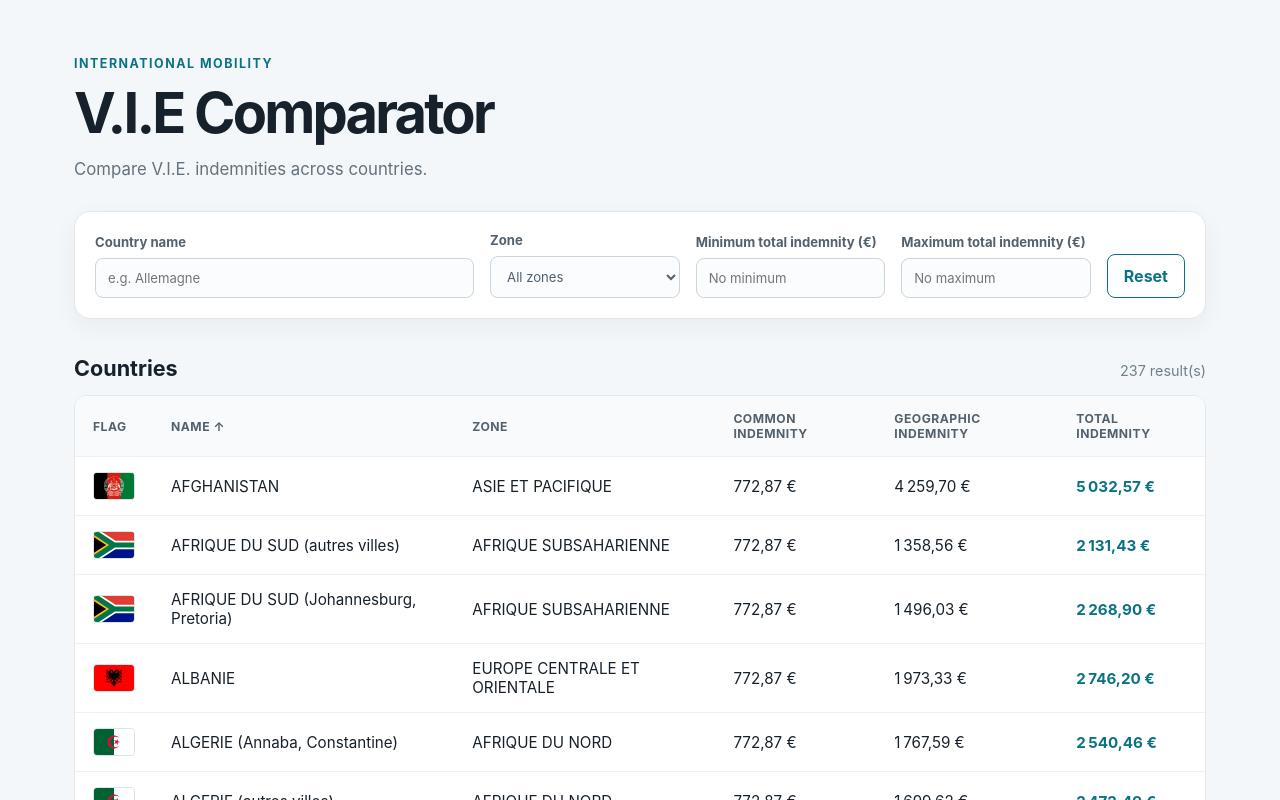
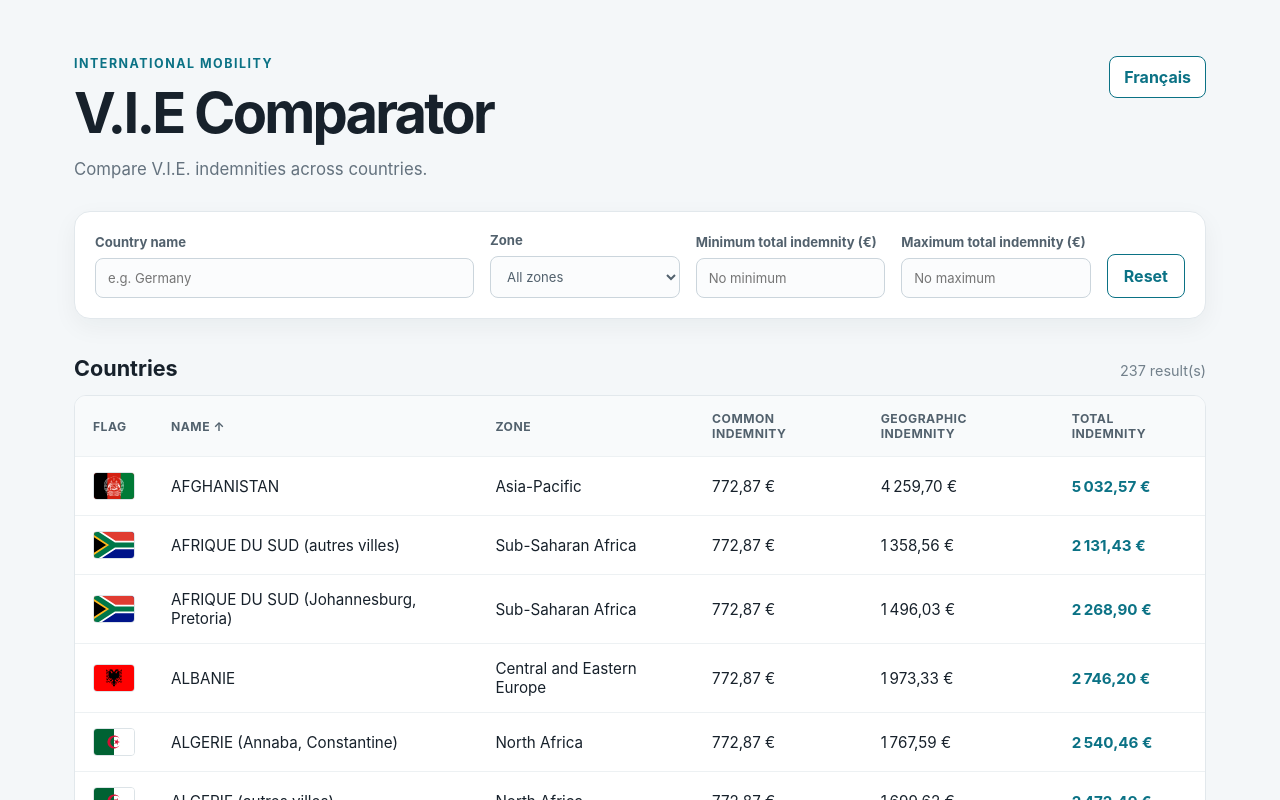
Before and after one commit to AbdourahmaneGadio/v.i.e_comparator, a React (Vite) app: page / in a window 1280 px wide. Shown: the top 800 px of the page. Built offline with nearby package versions, Linux system fonts and the light colour scheme.

Commit message:
feat: add English and French translations

```diff
--- a/src/App.tsx
+++ b/src/App.tsx
@@ -2,6 +2,7 @@ import { useMemo, useState, type ChangeEvent } from "react";
 import countriesData from "./data/countries_v.i.e_data";
 import CountryTable from "./components/CountryTable";
 import Filters from "./components/Filters";
+import { translations, type Language } from "./i18n";
 import { ZONES, type SortColumn, type SortDirection, type Zone } from "./types";
 
 const pageSize = 10;
@@ -253,6 +254,7 @@ const getZone = (countryName: string) =>
   zoneByCountry[getCountryKey(countryName)] ?? "ASIE ET PACIFIQUE";
 
 function App() {
+  const [language, setLanguage] = useState<Language>("en");
   const [nameSearch, setNameSearch] = useState("");
   const [minimumIndemnity, setMinimumIndemnity] = useState("");
   const [maximumIndemnity, setMaximumIndemnity] = useState("");
@@ -260,6 +262,7 @@ function App() {
   const [currentPage, setCurrentPage] = useState(1);
   const [sortColumn, setSortColumn] = useState<SortColumn>("name");
   const [sortDirection, setSortDirection] = useState<SortDirection>("ascending");
+  const translation = translations[language];
 
   const sortedCountries = useMemo(() => {
     const normalizedName = nameSearch.trim().toLocaleLowerCase();
@@ -322,11 +325,23 @@ function App() {
   };
 
   return (
-    <main className="app-shell">
+    <main className="app-shell" lang={language}>
       <header className="page-header">
-        <p className="eyebrow">International mobility</p>
-        <h1>V.I.E Comparator</h1>
-        <p className="intro">Compare V.I.E. indemnities across countries.</p>
+        <div className="header-row">
+          <div>
+            <p className="eyebrow">{translation.eyebrow}</p>
+            <h1>{translation.title}</h1>
+          </div>
+          <button
+            type="button"
+            className="language-toggle"
+            aria-label={translation.switchLanguage}
+            onClick={() => setLanguage(language === "en" ? "fr" : "en")}
+          >
+            {translation.switchLanguage}
+          </button>
+        </div>
+        <p className="intro">{translation.intro}</p>
       </header>
 
       <Filters
@@ -335,6 +350,7 @@ function App() {
         maximumIndemnity={maximumIndemnity}
         selectedZone={selectedZone}
         zones={ZONES}
+        translation={translation}
         onNameChange={(value) => {
           setNameSearch(value);
           setCurrentPage(1);
@@ -350,15 +366,15 @@ function App() {
 
       <section className="results" aria-live="polite">
         <div className="results-heading">
-          <h2>Countries</h2>
-          <span>{sortedCountries.length} result(s)</span>
+          <h2>{translation.countries}</h2>
+          <span>{translation.resultCount(sortedCountries.length)}</span>
         </div>
 
         {minimumIndemnity !== "" && maximumIndemnity !== "" &&
         Number(minimumIndemnity) > Number(maximumIndemnity) ? (
-          <p className="empty-state">The minimum cannot be greater than the maximum.</p>
+          <p className="empty-state">{translation.minimumError}</p>
         ) : sortedCountries.length === 0 ? (
-          <p className="empty-state">No countries match these filters.</p>
+          <p className="empty-state">{translation.noMatches}</p>
         ) : (
           <CountryTable
             countries={visibleCountries}
@@ -371,6 +387,7 @@ function App() {
             onSort={handleSort}
             onPreviousPage={() => setCurrentPage((page) => page - 1)}
             onNextPage={() => setCurrentPage((page) => page + 1)}
+            translation={translation}
           />
         )}
       </section>
--- a/src/components/CountryTable.tsx
+++ b/src/components/CountryTable.tsx
@@ -1,4 +1,5 @@
 import type { Country, SortColumn, SortDirection, Zone } from "../types";
+import type { Translation } from "../i18n";
 import Pagination from "./Pagination";
 
 const currencyFormatter = new Intl.NumberFormat("fr-FR", {
@@ -17,6 +18,7 @@ interface CountryTableProps {
   onSort: (column: SortColumn) => void;
   onPreviousPage: () => void;
   onNextPage: () => void;
+  translation: Translation;
 }
 
 interface SortableHeaderProps {
@@ -51,18 +53,19 @@ function CountryTable({
   onSort,
   onPreviousPage,
   onNextPage,
+  translation,
 }: CountryTableProps) {
   return (
     <div className="table-wrapper">
       <table>
         <thead>
           <tr>
-            <th scope="col">Flag</th>
-            <SortableHeader label="Name" column="name" activeColumn={sortColumn} direction={sortDirection} onSort={onSort} />
-            <SortableHeader label="Zone" column="zone" activeColumn={sortColumn} direction={sortDirection} onSort={onSort} />
-            <SortableHeader label="Common indemnity" column="commonIndemnity" activeColumn={sortColumn} direction={sortDirection} onSort={onSort} />
-            <SortableHeader label="Geographic indemnity" column="geographicIndemnity" activeColumn={sortColumn} direction={sortDirection} onSort={onSort} />
-            <SortableHeader label="Total indemnity" column="monthlyPay" activeColumn={sortColumn} direction={sortDirection} onSort={onSort} />
+            <th scope="col">{translation.flag}</th>
+            <SortableHeader label={translation.name} column="name" activeColumn={sortColumn} direction={sortDirection} onSort={onSort} />
+            <SortableHeader label={translation.zone} column="zone" activeColumn={sortColumn} direction={sortDirection} onSort={onSort} />
+            <SortableHeader label={translation.commonIndemnity} column="commonIndemnity" activeColumn={sortColumn} direction={sortDirection} onSort={onSort} />
+            <SortableHeader label={translation.geographicIndemnity} column="geographicIndemnity" activeColumn={sortColumn} direction={sortDirection} onSort={onSort} />
+            <SortableHeader label={translation.totalIndemnity} column="monthlyPay" activeColumn={sortColumn} direction={sortDirection} onSort={onSort} />
           </tr>
         </thead>
         <tbody>
@@ -72,11 +75,11 @@ function CountryTable({
                 <img
                   className="country-flag"
                   src={`/flags/${getFlagCode(country.name)}.svg`}
-                  alt={`${country.name} flag`}
+                  alt={translation.flagAlt(country.name)}
                 />
               </td>
               <td>{country.name}</td>
-              <td>{getZone(country.name)}</td>
+              <td>{translation.zones[getZone(country.name)]}</td>
               <td>{currencyFormatter.format(country.commonIndemnity)}</td>
               <td>{currencyFormatter.format(country.geographicIndemnity)}</td>
               <td className="total-cell">{currencyFormatter.format(country.monthlyPay)}</td>
@@ -89,6 +92,7 @@ function CountryTable({
         totalPages={totalPages}
         onPrevious={onPreviousPage}
         onNext={onNextPage}
+        translation={translation}
       />
     </div>
   );
--- a/src/components/Filters.tsx
+++ b/src/components/Filters.tsx
@@ -1,4 +1,5 @@
 import type { ChangeEvent } from "react";
+import type { Translation } from "../i18n";
 import type { Zone } from "../types";
 
 interface FiltersProps {
@@ -7,6 +8,7 @@ interface FiltersProps {
   maximumIndemnity: string;
   selectedZone: Zone | "";
   zones: readonly Zone[];
+  translation: Translation;
   onNameChange: (value: string) => void;
   onMinimumChange: (event: ChangeEvent<HTMLInputElement>) => void;
   onMaximumChange: (event: ChangeEvent<HTMLInputElement>) => void;
@@ -20,6 +22,7 @@ function Filters({
   maximumIndemnity,
   selectedZone,
   zones,
+  translation,
   onNameChange,
   onMinimumChange,
   onMaximumChange,
@@ -27,56 +30,56 @@ function Filters({
   onReset,
 }: FiltersProps) {
   return (
-    <section className="filters" aria-label="Country filters">
+    <section className="filters" aria-label={translation.countryFilters}>
       <label>
-        Country name
+        {translation.countryName}
         <input
           type="search"
           value={nameSearch}
-          placeholder="e.g. Allemagne"
+          placeholder={translation.countryPlaceholder}
           onChange={(event) => onNameChange(event.target.value)}
         />
       </label>
 
       <label>
-        Zone
+        {translation.zone}
         <select
           value={selectedZone}
           onChange={(event) => onZoneChange(event.target.value as Zone | "")}
         >
-          <option value="">All zones</option>
+          <option value="">{translation.allZones}</option>
           {zones.map((zone) => (
-            <option key={zone} value={zone}>{zone}</option>
+            <option key={zone} value={zone}>{translation.zones[zone]}</option>
           ))}
         </select>
       </label>
 
       <label>
-        Minimum total indemnity (€)
+        {translation.minimumIndemnity}
         <input
           type="number"
           min="0"
           step="0.01"
           value={minimumIndemnity}
-          placeholder="No minimum"
+          placeholder={translation.noMinimum}
           onChange={onMinimumChange}
         />
       </label>
 
       <label>
-        Maximum total indemnity (€)
+        {translation.maximumIndemnity}
         <input
           type="number"
           min="0"
           step="0.01"
           value={maximumIndemnity}
-          placeholder="No maximum"
+          placeholder={translation.noMaximum}
           onChange={onMaximumChange}
         />
       </label>
 
       <button type="button" className="reset-button" onClick={onReset}>
-        Reset
+        {translation.reset}
       </button>
     </section>
   );
--- /dev/null
+++ b/src/i18n.ts
@@ -0,0 +1,127 @@
+import type { Zone } from "./types";
+
+export type Language = "en" | "fr";
+
+export interface Translation {
+  languageName: string;
+  switchLanguage: string;
+  eyebrow: string;
+  title: string;
+  intro: string;
+  countryFilters: string;
+  countryName: string;
+  countryPlaceholder: string;
+  zone: string;
+  allZones: string;
+  minimumIndemnity: string;
+  maximumIndemnity: string;
+  noMinimum: string;
+  noMaximum: string;
+  reset: string;
+  countries: string;
+  resultCount: (count: number) => string;
+  minimumError: string;
+  noMatches: string;
+  flag: string;
+  flagAlt: (country: string) => string;
+  name: string;
+  commonIndemnity: string;
+  geographicIndemnity: string;
+  totalIndemnity: string;
+  countryTablePages: string;
+  previous: string;
+  pageOf: (currentPage: number, totalPages: number) => string;
+  next: string;
+  zones: Record<Zone, string>;
+}
+
+const englishZones: Record<Zone, string> = {
+  "AFRIQUE DU NORD": "North Africa",
+  "AFRIQUE SUBSAHARIENNE": "Sub-Saharan Africa",
+  "AMERIQUE DU NORD": "North America",
+  "AMERIQUE LATINE": "Latin America",
+  "ASIE ET PACIFIQUE": "Asia-Pacific",
+  "EUROPE CENTRALE ET ORIENTALE": "Central and Eastern Europe",
+  "EUROPE OCCIDENTALE": "Western Europe",
+  "PROCHE ET MOYEN-ORIENT": "Near and Middle East",
+  OCEANIE: "Oceania",
+};
+
+const frenchZones: Record<Zone, string> = {
+  "AFRIQUE DU NORD": "Afrique du Nord",
+  "AFRIQUE SUBSAHARIENNE": "Afrique subsaharienne",
+  "AMERIQUE DU NORD": "Amérique du Nord",
+  "AMERIQUE LATINE": "Amérique latine",
+  "ASIE ET PACIFIQUE": "Asie et Pacifique",
+  "EUROPE CENTRALE ET ORIENTALE": "Europe centrale et orientale",
+  "EUROPE OCCIDENTALE": "Europe occidentale",
+  "PROCHE ET MOYEN-ORIENT": "Proche et Moyen-Orient",
+  OCEANIE: "Océanie",
+};
+
+export const translations: Record<Language, Translation> = {
+  en: {
+    languageName: "English",
+    switchLanguage: "Français",
+    eyebrow: "International mobility",
+    title: "V.I.E Comparator",
+    intro: "Compare V.I.E. indemnities across countries.",
+    countryFilters: "Country filters",
+    countryName: "Country name",
+    countryPlaceholder: "e.g. Germany",
+    zone: "Zone",
+    allZones: "All zones",
+    minimumIndemnity: "Minimum total indemnity (€)",
+    maximumIndemnity: "Maximum total indemnity (€)",
+    noMinimum: "No minimum",
+    noMaximum: "No maximum",
+    reset: "Reset",
+    countries: "Countries",
+    resultCount: (count) => `${count} result(s)`,
+    minimumError: "The minimum cannot be greater than the maximum.",
+    noMatches: "No countries match these filters.",
+    flag: "Flag",
+    flagAlt: (country) => `${country} flag`,
+    name: "Name",
+    commonIndemnity: "Common indemnity",
+    geographicIndemnity: "Geographic indemnity",
+    totalIndemnity: "Total indemnity",
+    countryTablePages: "Country table pages",
+    previous: "Previous",
+    pageOf: (currentPage, totalPages) => `Page ${currentPage} of ${totalPages}`,
+    next: "Next",
+    zones: englishZones,
+  },
+  fr: {
+    languageName: "Français",
+    switchLanguage: "English",
+    eyebrow: "Mobilité internationale",
+    title: "Comparateur V.I.E.",
+    intro: "Comparez les indemnités V.I.E. entre les pays.",
+    countryFilters: "Filtres par pays",
+    countryName: "Nom du pays",
+    countryPlaceholder: "ex. Allemagne",
+    zone: "Zone",
+    allZones: "Toutes les zones",
+    minimumIndemnity: "Indemnité totale minimale (€)",
+    maximumIndemnity: "Indemnité totale maximale (€)",
+    noMinimum: "Aucun minimum",
+    noMaximum: "Aucun maximum",
+    reset: "Réinitialiser",
+    countries: "Pays",
+    resultCount: (count) => `${count} résultat${count === 1 ? "" : "s"}`,
+    minimumError: "Le minimum ne peut pas être supérieur au maximum.",
+    noMatches: "Aucun pays ne correspond à ces filtres.",
+    flag: "Drapeau",
+    flagAlt: (country) => `Drapeau de ${country}`,
+    name: "Nom",
+    commonIndemnity: "Indemnité commune",
+    geographicIndemnity: "Indemnité géographique",
+    totalIndemnity: "Indemnité totale",
+    countryTablePages: "Pages du tableau des pays",
+    previous: "Précédent",
+    pageOf: (currentPage, totalPages) => `Page ${currentPage} sur ${totalPages}`,
+    next: "Suivant",
+    zones: frenchZones,
+  },
+};
--- a/src/index.css
+++ b/src/index.css
@@ -12,10 +12,13 @@ body { margin: 0; }
 
 .app-shell { max-width: 1180px; margin: 0 auto; padding: 56px 24px; }
 .page-header { margin-bottom: 32px; }
+.header-row { display: flex; align-items: flex-start; justify-content: space-between; gap: 24px; }
 .eyebrow { margin: 0 0 8px; color: #0b7285; font-size: 0.78rem; font-weight: 700; letter-spacing: 0.12em; text-transform: uppercase; }
 h1, h2 { margin: 0; }
 h1 { font-size: clamp(2rem, 5vw, 3.5rem); letter-spacing: -0.05em; }
 .intro { margin: 12px 0 0; color: #64727e; font-size: 1.05rem; }
+.language-toggle { flex: 0 0 auto; padding: 10px 14px; color: #0b7285; font: inherit; font-weight: 700; background: #fff; border: 1px solid #0b7285; border-radius: 8px; cursor: pointer; }
+.language-toggle:hover { color: #fff; background: #0b7285; }
 
 .filters { display: grid; grid-template-columns: minmax(220px, 2fr) repeat(3, minmax(170px, 1fr)) auto; align-items: end; gap: 16px; padding: 20px; background: #fff; border: 1px solid #e2e8ec; border-radius: 16px; box-shadow: 0 8px 24px rgb(23 33 43 / 5%); }
 label { display: grid; gap: 8px; color: #52616d; font-size: 0.82rem; font-weight: 700; }
@@ -36,7 +39,7 @@ th { color: #52616d; background: #f8fafb; font-size: 0.76rem; letter-spacing: 0.
 td { font-size: 0.95rem; }
 .sort-button { padding: 0; color: inherit; font: inherit; font-weight: 700; letter-spacing: inherit; text-align: left; text-transform: inherit; background: transparent; border: 0; cursor: pointer; }
 .sort-button:hover { color: #0b7285; }
-.sort-button:focus-visible, .page-button:focus-visible, .reset-button:focus-visible { outline: 3px solid rgb(11 114 133 / 25%); outline-offset: 2px; }
+.sort-button:focus-visible, .page-button:focus-visible, .reset-button:focus-visible, .language-toggle:focus-visible { outline: 3px solid rgb(11 114 133 / 25%); outline-offset: 2px; }
 .country-flag { display: block; width: 42px; height: 28px; object-fit: cover; border: 1px solid #dce3e7; border-radius: 4px; }
 tbody tr:last-child td { border-bottom: 0; }
 tbody tr:hover { background: #f8fbfc; }
@@ -54,6 +57,8 @@ tbody tr:hover { background: #f8fbfc; }
 }
 
 @media (max-width: 480px) {
+  .header-row { align-items: flex-start; }
+  .language-toggle { padding: 8px 10px; font-size: 0.85rem; }
   .filters { grid-template-columns: 1fr; }
   .filters label:first-child { grid-column: auto; }
   .reset-button { width: 100%; }
```
Also changed, not shown: src/components/Pagination.tsx (+8 -5 lines), 1 other file (tests, documents, lock files or other folders).
